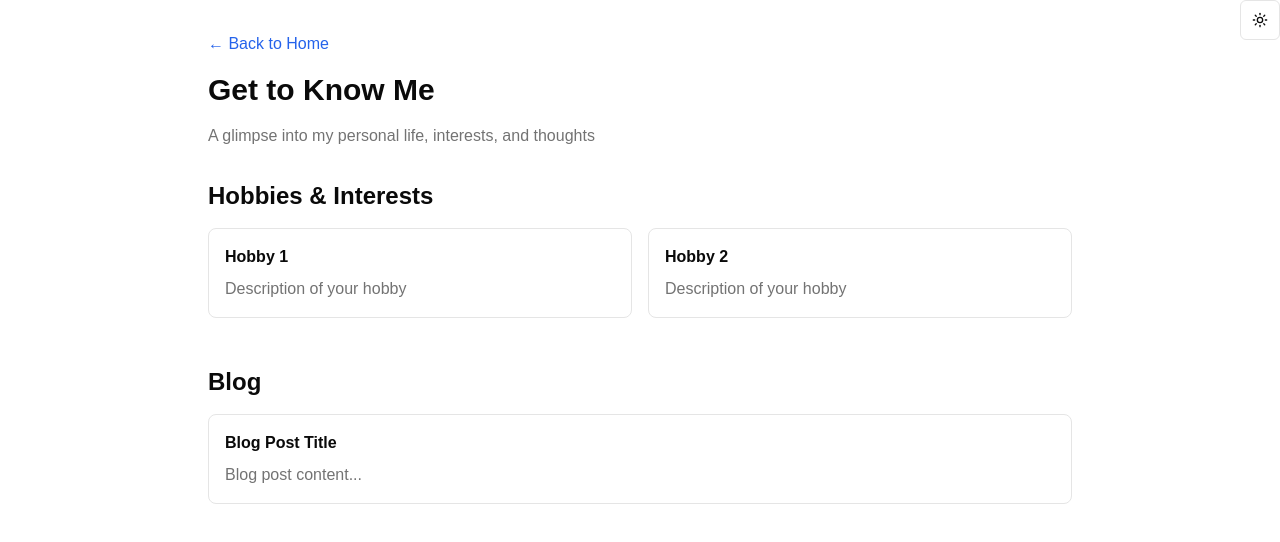
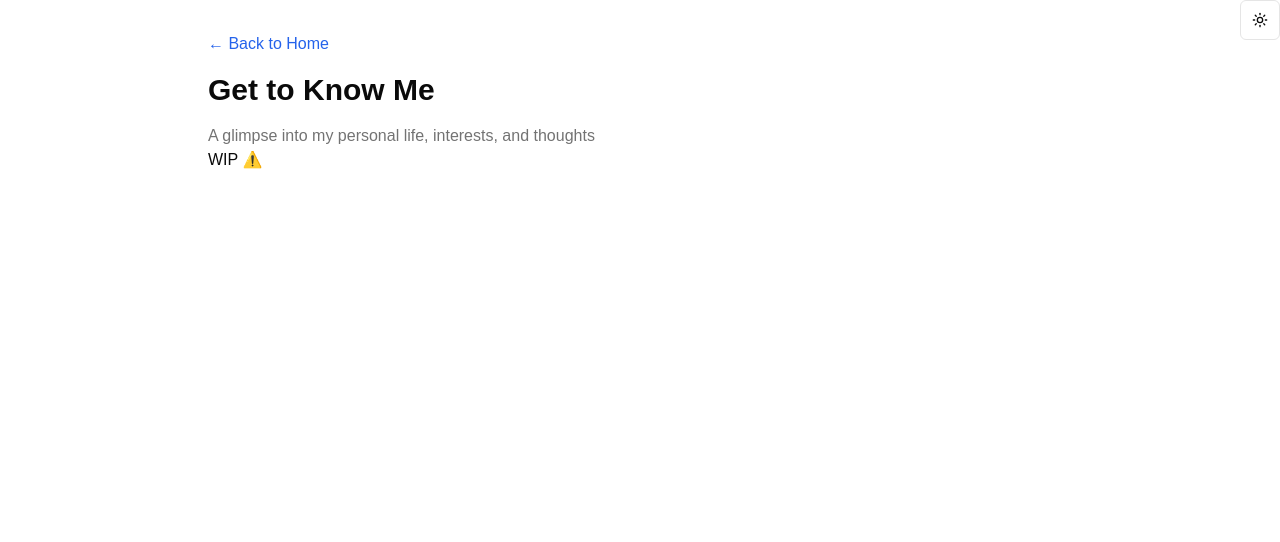
Before and after one commit to freddykhant/portfolio, a Next.js app: page /about-me in a window 1280 px wide. Shown: the top 542 px of the page. Built offline with nearby package versions, Linux system fonts and the light colour scheme.

Commit message:
about me WIP

```diff
--- a/app/about-me/page.tsx
+++ b/app/about-me/page.tsx
@@ -19,33 +19,8 @@ export default function AboutMe() {
         <p className="text-muted-foreground">
           A glimpse into my personal life, interests, and thoughts
         </p>
+        <p> WIP ⚠️</p>
       </header>
-
-      <section className="mb-12">
-        <h2 className="text-2xl font-bold mb-4">Hobbies & Interests</h2>
-        <div className="grid grid-cols-1 md:grid-cols-2 gap-4">
-          {/* Add your hobbies and interests here */}
-          <div className="border rounded-lg p-4">
-            <h3 className="font-semibold mb-2">Hobby 1</h3>
-            <p className="text-muted-foreground">Description of your hobby</p>
-          </div>
-          <div className="border rounded-lg p-4">
-            <h3 className="font-semibold mb-2">Hobby 2</h3>
-            <p className="text-muted-foreground">Description of your hobby</p>
-          </div>
-        </div>
-      </section>
-
-      <section className="mb-12">
-        <h2 className="text-2xl font-bold mb-4">Blog</h2>
-        <div className="space-y-4">
-          {/* Add your blog posts here */}
-          <div className="border rounded-lg p-4">
-            <h3 className="font-semibold mb-2">Blog Post Title</h3>
-            <p className="text-muted-foreground">Blog post content...</p>
-          </div>
-        </div>
-      </section>
     </div>
   );
 }
```
